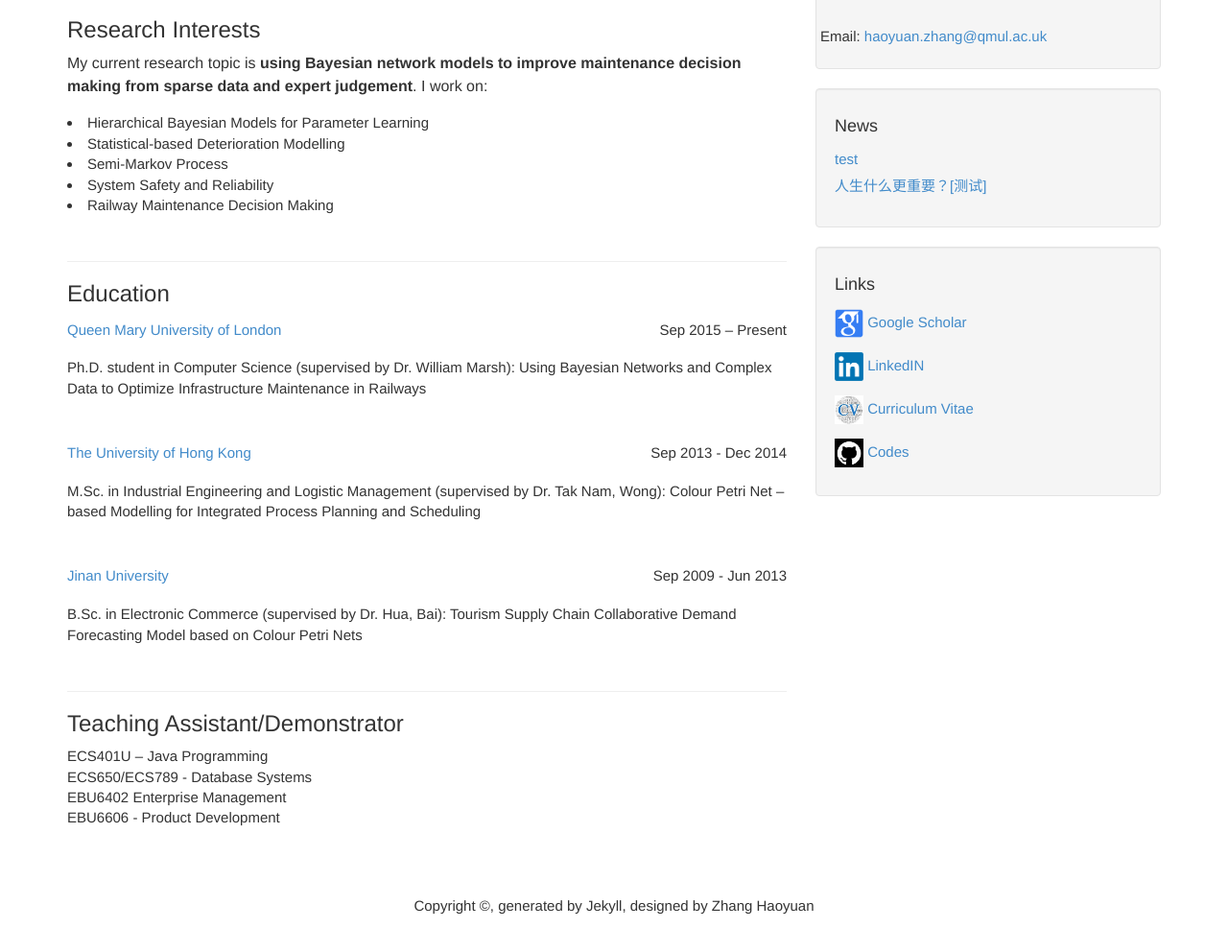
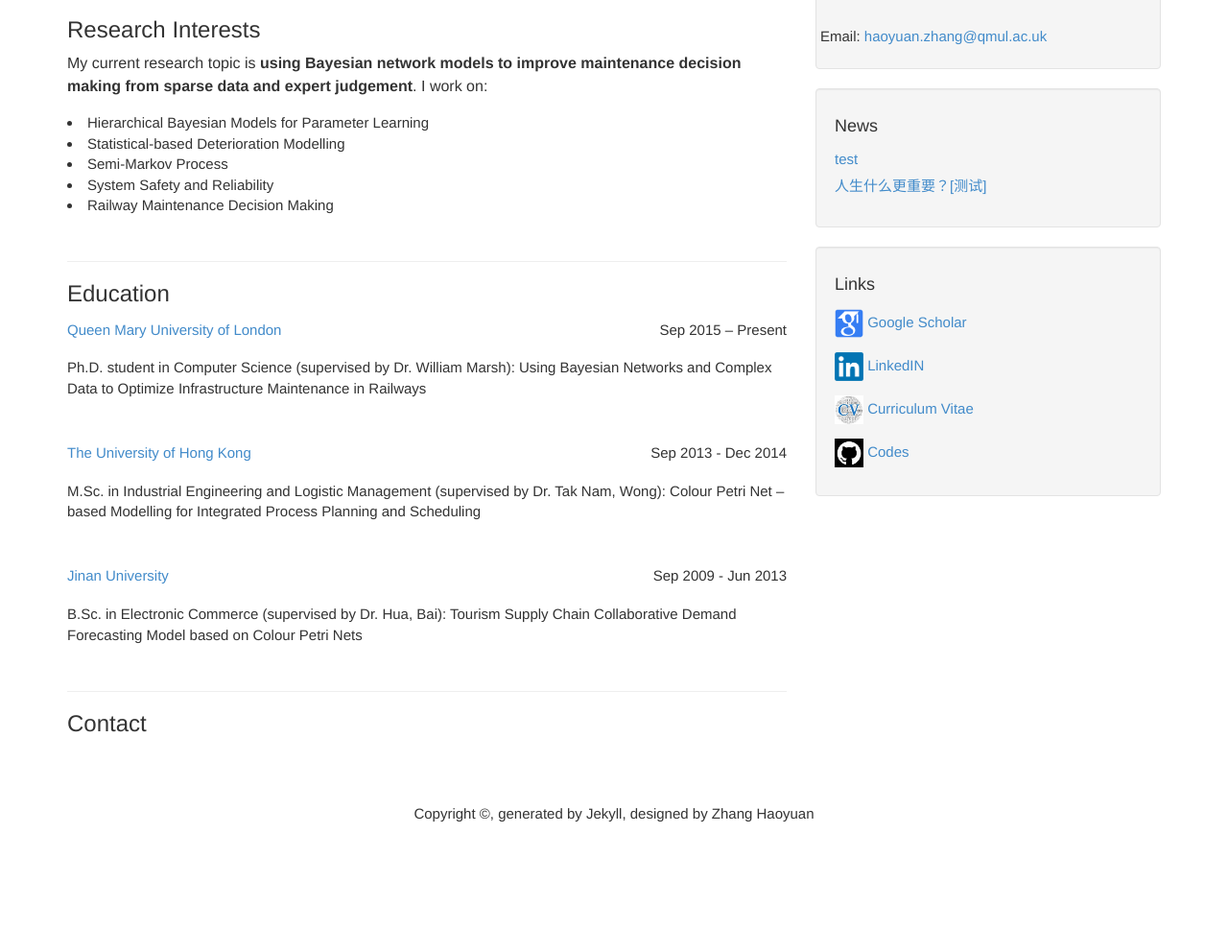
Before and after one commit to july0905/haoyuanzhang1990.github.io, a Jekyll site: the page built from index.html, in a window 1280 px wide and 1288 px high, cut to the strip 284-1276 px from the top of the window. Shown: the whole strip at 96% size. Built offline with Jekyll 4.4.1, drawn with Linux system fonts in a browser that asks for light colours; the list of posts is cut into pages by our own code.

Commit message:
Update index.html

```diff
--- a/index.html
+++ b/index.html
@@ -67,9 +67,4 @@ B.Sc. in Electronic Commerce (supervised by Dr. Hua, Bai): Tourism Supply Chain
 <p>&nbsp;</p>
 
 <hr>
-<h3>Teaching Assistant/Demonstrator</h3>
-<li>
-ECS401U – Java Programming</li>
-<li>ECS650/ECS789 - Database Systems</li>
-<li>EBU6402 Enterprise Management</li>
-<li>EBU6606 - Product Development</li>
+<h3>Contact</h3>
```
